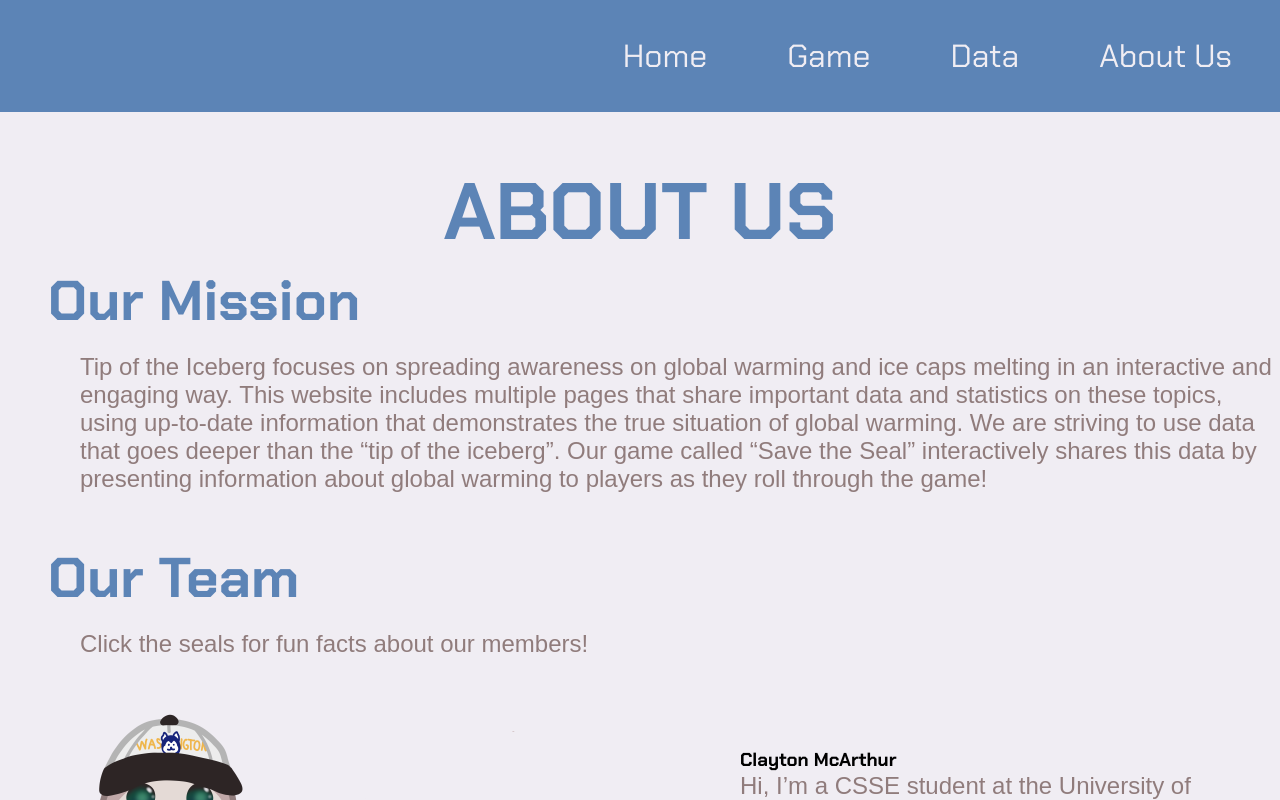
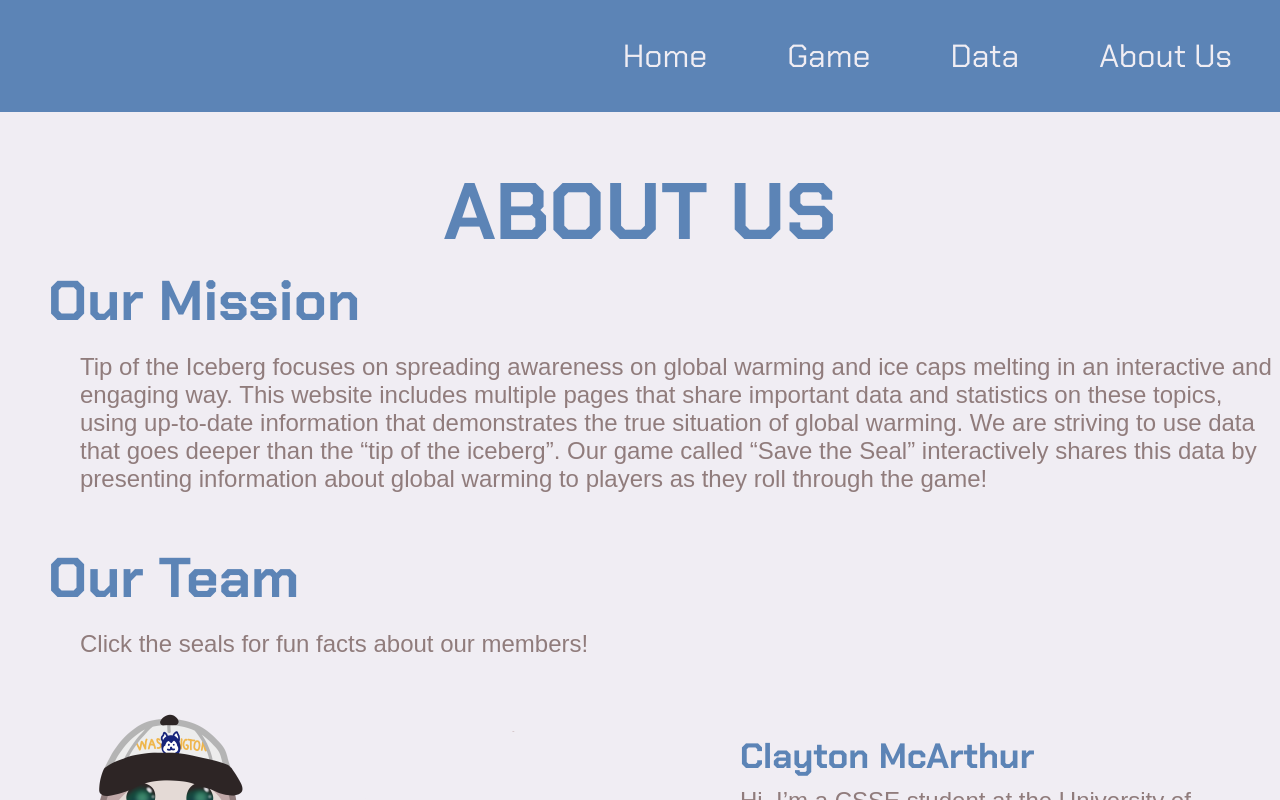
Before and after one commit to E11aW/css481-final-project, a React (Create React App) app: page /about-us in a window 1280 px wide. Shown: the top 800 px of the page. Built offline with nearby package versions, Linux system fonts and the light colour scheme.

Commit message:
Re-added the css that 'wasn't important'

```diff
--- a/src/components/TextImage/TextImage.js
+++ b/src/components/TextImage/TextImage.js
@@ -32,7 +32,7 @@ export const TextImage = (props) => {
                     <img className='image' src={props.imageSource} alt={props.imageAlt} />
                 )}
                 <div className='text-button'>
-                    {props.funFacts && <h3>{props.imageAlt}</h3>}
+                    {props.funFacts && <h3 className='seal-name'>{props.imageAlt}</h3>}
                     <p className='text'>{props.text}</p>
                     {props.hasButton && <Button className='button' buttonLink={props.buttonLink} buttonText={props.buttonText} />}
                 </div>
--- a/src/components/TextImage/TextImage.scss
+++ b/src/components/TextImage/TextImage.scss
@@ -25,3 +25,9 @@
         }
     }
 }
+
+.seal-name {
+    padding-bottom: 0.5rem;
+    color: $DeepBlue;
+    font-size: 2.2rem;
+}
```
